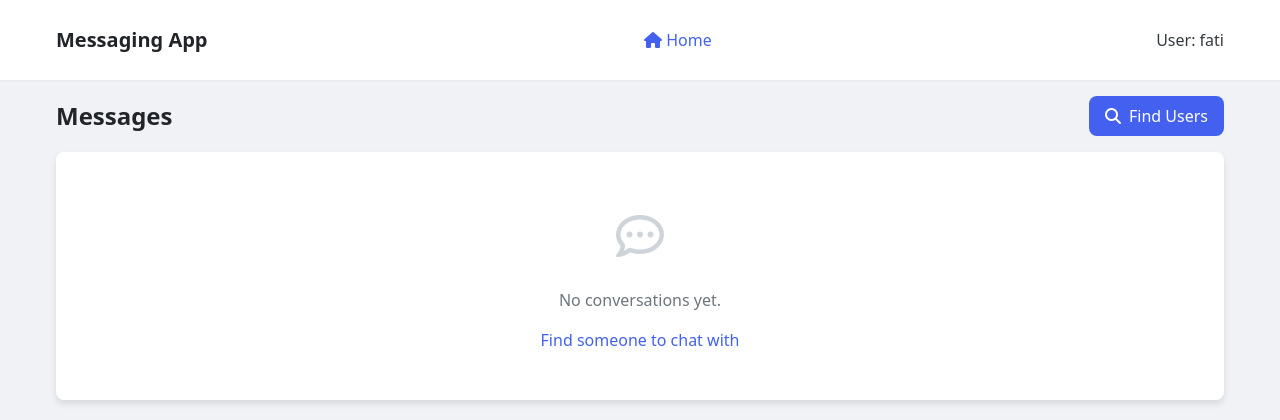
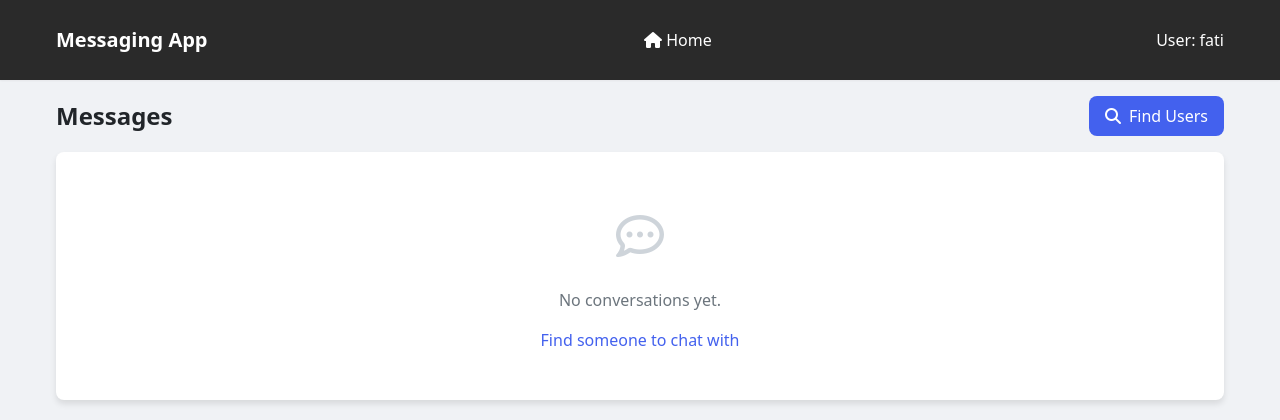
Before and after one commit to fakrm/capitasocialmedia, a Django app: page /inbox/ in a window 1280 px wide. Shown: the top 420 px of the page. Run offline with Django 5.2, Linux system fonts and the light colour scheme; a user stored in the database is signed in; data that the repository does not hold is empty; some libraries are stand-ins or nearby versions.

Commit message:
fixed color nav

```diff
--- a/capitasocialmedia/socialmedia/static/css/chatbox.css
+++ b/capitasocialmedia/socialmedia/static/css/chatbox.css
@@ -135,6 +135,7 @@
 
   .mr-2 {
     margin-right: 0.5rem;
+    color: #ffffff;
   }
 
   .ml-2 {
@@ -232,6 +233,9 @@
 
   .text-xl {
     font-size: 1.25rem;
+
+    color: #ffffff;
+
   }
 
   .text-2xl {
@@ -291,12 +295,15 @@
 
   /* Header */
   .header {
-    background-color: white;
+     background-color: #2a2a2a ;
     box-shadow: var(--shadow-sm);
     padding: 0.75rem 1rem;
     position: sticky;
     top: 0;
     z-index: 10;
+      color: #ffffff;
+
+
   }
 
   /* Cards */
--- a/capitasocialmedia/socialmedia/static/css/styles.css
+++ b/capitasocialmedia/socialmedia/static/css/styles.css
@@ -53,7 +53,7 @@ h1::after {
 .navbar {
   box-shadow: 0 2px 10px rgba(0,0,0,0.15);
   padding: 12px 0;
-  background-color: #fff; /* Explicit white background */
+  background-color: #fff;
 }
 
 .navbar-brand {
--- a/capitasocialmedia/socialmedia/templates/home.html
+++ b/capitasocialmedia/socialmedia/templates/home.html
@@ -3,6 +3,7 @@
 
 {% block content %}
 <h1>Recent Posts</h1>
+
 
 <div class="row">
     {% for post in posts %}
--- a/capitasocialmedia/socialmedia/templates/inbox.html
+++ b/capitasocialmedia/socialmedia/templates/inbox.html
@@ -12,7 +12,7 @@
     <div class="page-container">
         <header class="header">
             <div class="container flex justify-between items-center">
-                <h1 class="text-xl font-bold">Messaging App</h1>
+                <h1 class="text-xl font-bold color=white">Messaging App</h1>
 
 
                     <a href="http://127.0.0.1:8000/" class="mr-2">
```
Also changed, not shown: capitasocialmedia/socialmedia/templates/base.html (+7 -7 lines), capitasocialmedia/socialmedia/db.sqlite3, 1 other file.
